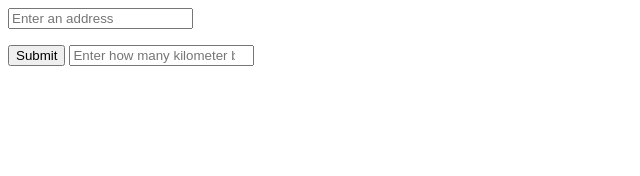
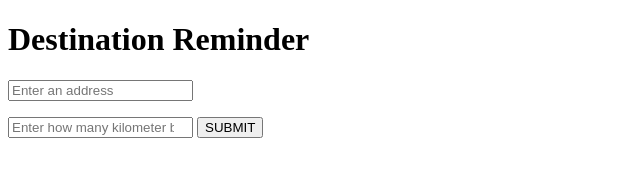
Before and after one commit to prjailani/prjailani.github.io, a plain HTML site: page index.html in a window 1280 px wide. Shown: the whole page, without its empty margins (0-640 px from the left). Drawn offline with nearby package versions, Linux system fonts and the light colour scheme.

Commit message:
Stylized the websites

```diff
--- a/index.html
+++ b/index.html
@@ -8,11 +8,12 @@
     <link rel="stylesheet" href="styles.css">
 </head>
 <body onload="initAutocomplete()">
+    <h1 class="title">Destination Reminder</h1>
     <input type="text" id="address-input" placeholder="Enter an address">
     <ul id="suggestion-list"></ul>
-    <button id="submit">Submit</button>
     <script src="https://ajax.googleapis.com/ajax/libs/jquery/3.6.3/jquery.min.js"></script>
     <script src="index.js"></script>
     <input type="number" id = "km-input" placeholder = "Enter how many kilometer before you want to be notified">
+    <button id="submit">SUBMIT</button>
 </body>
 </html>
--- a/index.js
+++ b/index.js
@@ -13,7 +13,7 @@ function updateAlarmStatus() {
     sound.play()
   }
 
-  if (distanceValue < kmInputValue) {
+  if (distanceValue <= kmInputValue) {
     console.log('Alarm');
     beep();
   } else {
```
